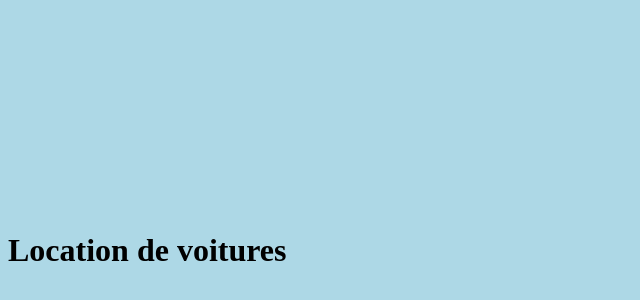
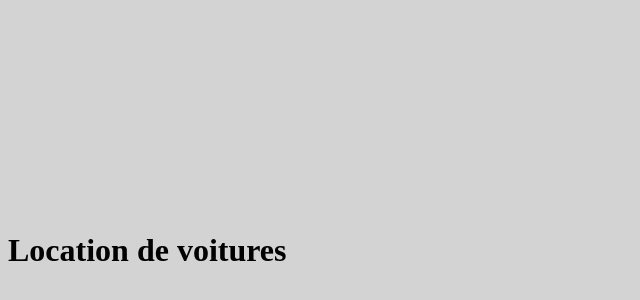
Before and after one commit to cedrictown/locationvoiture, a plain HTML site: page index.html in a window 1280 px wide. Shown: the part 42-342 px from the top of the page, without its empty margins (0-640 px from the left). Drawn offline with Linux system fonts and the light colour scheme.

Commit message:
Modfication de la couleur de fond

```diff
--- a/index.html
+++ b/index.html
@@ -5,7 +5,7 @@
 <meta charset="utf-8" />
 </head>
 
-<body style="background-color: lightblue;">
+<body style="background-color: lightgray;">
 <h1 style="padding-top:20%; padding-bottom:20%;">Location de voitures</h1>
 </body>
 
```
